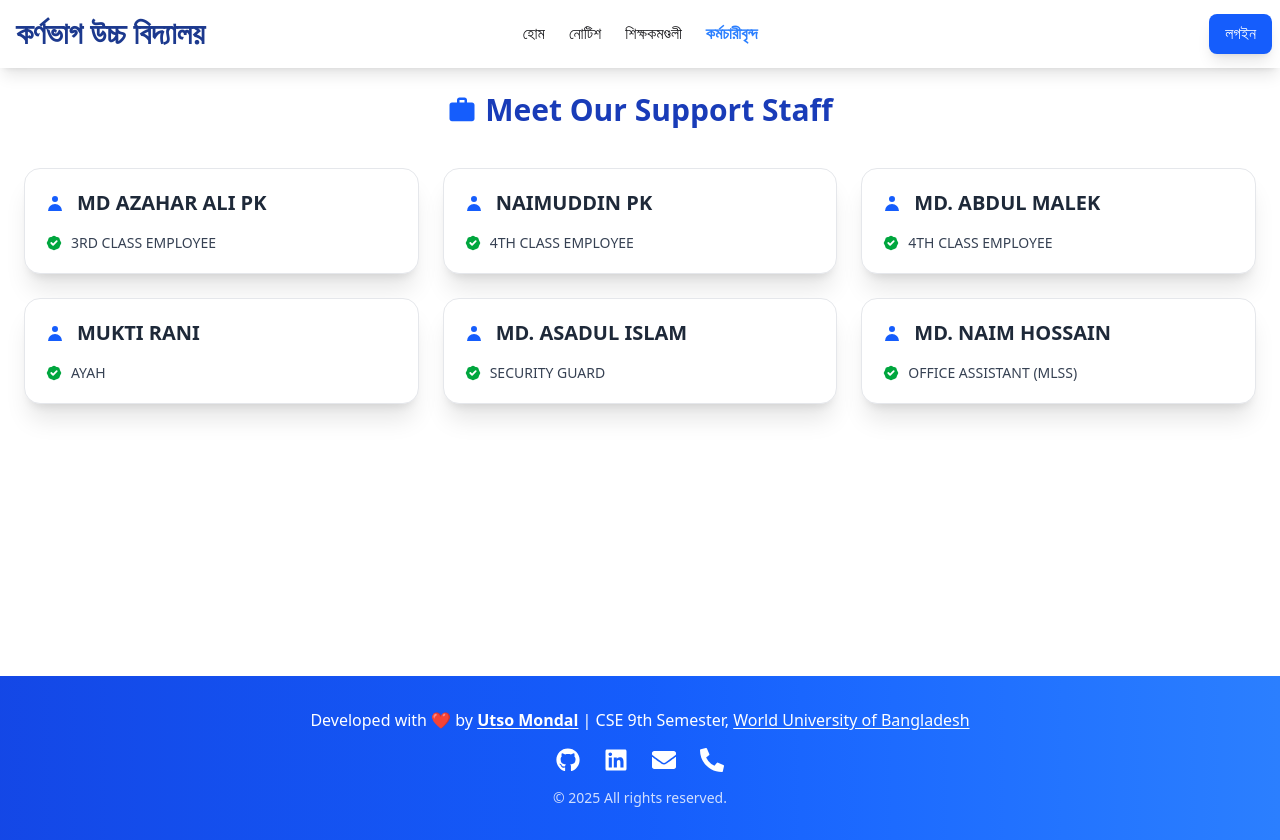
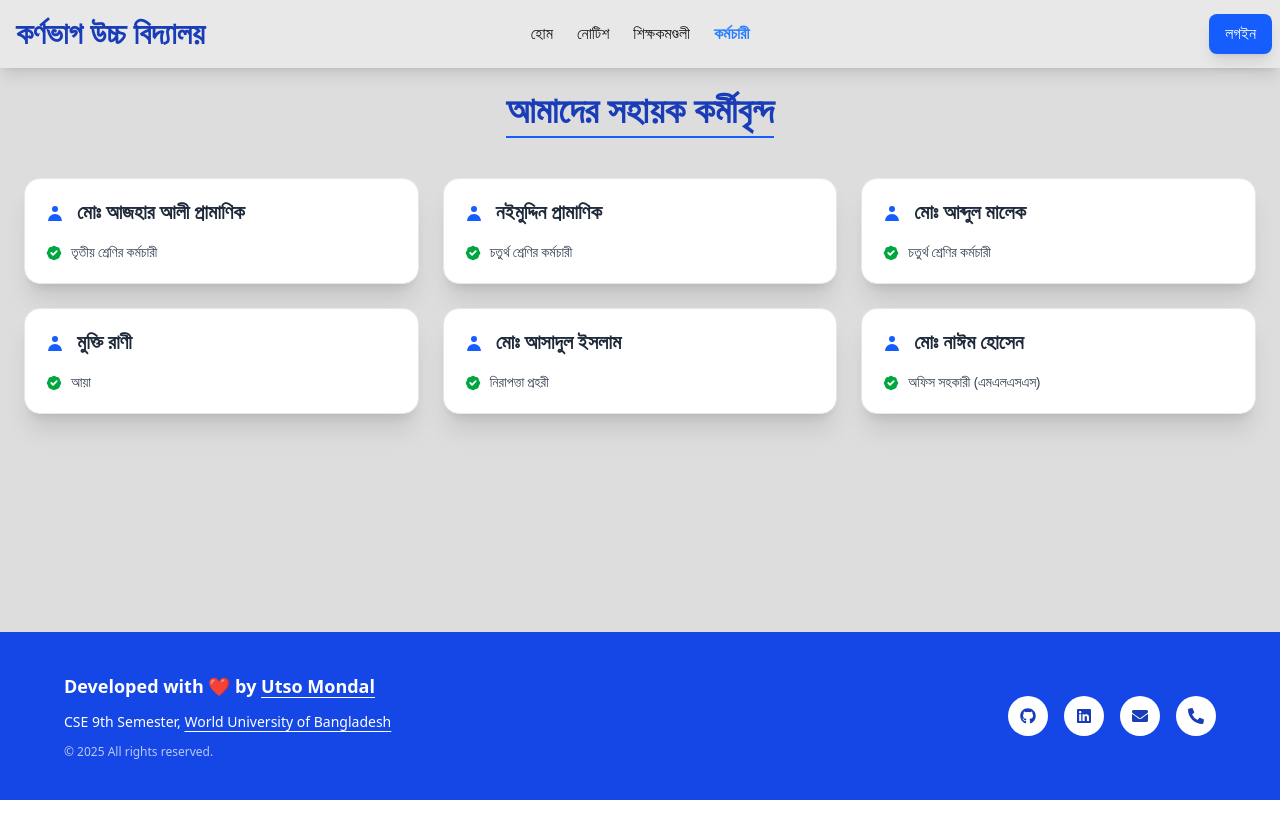
Before and after one commit to utsomondal/karnabhag-high-school, a React (Vite) app: page /staffs in a window 1280 px wide. After the commit the page ends 800 px from the top, so only its background shows below. Built offline with nearby package versions, Linux system fonts and the light colour scheme; no server answers; a web font is replaced by a local one.

Commit message:
eveerything is ok, ready to deploy

```diff
--- a/src/App.jsx
+++ b/src/App.jsx
@@ -4,13 +4,13 @@ import Footer from './components/Footer';
 
 function App() {
   return (
-    <main>
+    <div className="flex flex-col min-h-screen bg-[#DDDDDD] scroll-smooth">
       <Navbar />
-      <div className='container mx-auto'>
+      <main className="flex-1 container mx-auto w-full">
         <Outlet />
-      </div>
+      </main>
       <Footer />
-    </main>
+    </div>
   );
 }
 
--- a/src/Pages/NoticePage.jsx
+++ b/src/Pages/NoticePage.jsx
@@ -1,7 +1,6 @@
 import { useEffect, useState } from "react";
 import { supabase } from "../supabase/supabase";
 import { FaFilePdf } from "react-icons/fa";
-import { GrAnnounce } from "react-icons/gr";
 
 // Convert English digits to Bengali
 const convertToBengaliNumerals = (input) => {
@@ -73,12 +72,11 @@ const NoticePage = () => {
   }, []);
 
   return (
-    <div className="min-h-screen py-10 px-4 sm:px-10 font-noto">
+    <div className="min-h-screen py-10 px-2 sm:px-10 font-noto">
       <div className="flex items-center justify-center mb-10">
-        <h1 className="text-4xl font-bold text-center text-blue-800 font-bengali">
+        <h1 className="text-2xl sm:text-3xl md:text-4xl font-bold text-blue-800 inline-block border-b-2 border-blue-600 pb-1">
           নোটিশ বোর্ড
         </h1>
-        <GrAnnounce className="text-blue-600 text-4xl ml-2" />
       </div>
 
       {loading ? (
@@ -91,7 +89,7 @@ const NoticePage = () => {
         <>
           {/* Table layout for sm and up */}
           <div className="hidden sm:block overflow-x-auto rounded-lg shadow-sm">
-            <table className="w-full min-w-[600px] text-left">
+            <table className="w-full min-w-[600px] bg-[#F5F5F5] text-left">
               <thead>
                 <tr className="bg-blue-600 text-white">
                   <th className="py-3 px-4 text-center">ক্রমিক</th>
--- a/src/components/BasicInfo.jsx
+++ b/src/components/BasicInfo.jsx
@@ -1,6 +1,6 @@
 const BasicInfo = () => {
   return (
-    <div className="bg-white rounded-xl shadow-lg p-8 my-8 border border-gray-400 mx-1 font-bengali">
+    <div className="rounded-xl shadow-lg p-8 my-8 border border-gray-400 mx-1 font-bengali">
       <div className="grid grid-cols-1 md:grid-cols-2 gap-y-4 gap-x-6">
         <div>
           <h3 className="text-lg font-semibold text-gray-800 mb-3">সাধারণ</h3>
@@ -57,7 +57,7 @@ const BasicInfo = () => {
             <span className="text-gray-900">মাধ্যমিক</span>
             <span className="font-medium text-gray-700">বিষয়বস্তু:</span>
             <span className="text-gray-900">
-              ব্যবসায় শিক্ষা, বিজ্ঞান, মানবিক বিদ্যা
+              ব্যবসায় শিক্ষা, বিজ্ঞান, মানবিক
             </span>
             <span className="font-medium text-gray-700">যৌথ শিক্ষা:</span>
             <span className="text-gray-900">মিশ্রিত</span>
--- a/src/components/Footer.jsx
+++ b/src/components/Footer.jsx
@@ -8,54 +8,73 @@ import {
 
 const Footer = () => {
   return (
-    <footer className="bg-gradient-to-r from-blue-700 via-blue-600 to-blue-500 text-white py-8 px-4 mt-10">
-      <div className="max-w-5xl mx-auto text-center space-y-4">
-        <p className="text-base font-medium">
+    <footer className="bg-blue-700 text-white py-10 px-4 mt-10">
+      <div className="max-w-6xl mx-auto grid gap-6 md:grid-cols-2 items-center">
+        {/* Left section */}
+        <div className="text-center md:text-left space-y-3">
+          <p className="text-lg font-semibold">
             Developed with ❤️ by{" "}
-          <a href="https://www.facebook.com/utso.mondal2019/" target="_blank" rel="noopener noreferrer" className="font-semibold underline underline-offset-2">
-            Utso Mondal
-          </a>{" "}
-          | CSE 9th Semester, <a href="https://www.wub.edu.bd/" target="_blank" rel="noopener noreferrer" className="underline underline-offset-2">World University of Bangladesh</a>
-        </p>
-
-        <div className="flex justify-center gap-6 text-2xl">
             <a
-            href="https://github.com/utsomondal"
+              href="https://www.facebook.com/utso.mondal2019/"
               target="_blank"
               rel="noopener noreferrer"
-            className="hover:text-gray-300 transition-all duration-200"
-            title="GitHub"
+              className="underline underline-offset-4 hover:text-gray-300"
             >
-            <FaGithub />
+              Utso Mondal
             </a>
+          </p>
+          <p className="text-sm">
+            CSE 9th Semester,{" "}
             <a
-            href="https://www.linkedin.com/in/utsomondal"
+              href="https://www.wub.edu.bd/"
               target="_blank"
               rel="noopener noreferrer"
-            className="hover:text-gray-300 transition-all duration-200"
-            title="LinkedIn"
+              className="underline underline-offset-4 hover:text-gray-300"
             >
-            <FaLinkedin />
+              World University of Bangladesh
             </a>
-          <a
-            href="mailto:utsomondal2019@gmail.com"
-            className="hover:text-gray-300 transition-all duration-200"
-            title="Email"
-          >
-            <FaEnvelope />
-          </a>
-          <a
-            href="tel:+8801580761282"
-            className="hover:text-gray-300 transition-all duration-200"
-            title="Phone"
-          >
-            <FaPhoneAlt />
-          </a>
+          </p>
+          <p className="text-xs opacity-70">
+            &copy; {new Date().getFullYear()} All rights reserved.
+          </p>
         </div>
 
-        <p className="text-sm opacity-80">
-          &copy; {new Date().getFullYear()} All rights reserved.
-        </p>
+        {/* Right section: social links */}
+        <div className="flex justify-center md:justify-end gap-4">
+          {[
+            {
+              icon: <FaGithub />,
+              href: "https://github.com/utsomondal",
+              title: "GitHub",
+            },
+            {
+              icon: <FaLinkedin />,
+              href: "https://www.linkedin.com/in/utsomondal",
+              title: "LinkedIn",
+            },
+            {
+              icon: <FaEnvelope />,
+              href: "mailto:utsomondal2019@gmail.com",
+              title: "Email",
+            },
+            {
+              icon: <FaPhoneAlt />,
+              href: "tel:+8801580761282",
+              title: "Phone",
+            },
+          ].map(({ icon, href, title }) => (
+            <a
+              key={title}
+              href={href}
+              target="_blank"
+              rel="noopener noreferrer"
+              title={title}
+              className="bg-white text-blue-800 p-3 rounded-full hover:bg-gray-100 transition"
+            >
+              {icon}
+            </a>
+          ))}
+        </div>
       </div>
     </footer>
   );
--- a/src/components/Navbar.jsx
+++ b/src/components/Navbar.jsx
@@ -42,14 +42,14 @@ const Navbar = () => {
           }
           to={"staffs"}
         >
-          কর্মচারীবৃন্দ
+          কর্মচারী
         </NavLink>
       </li>
     </>
   );
   return (
-    <nav>
-      <div className="navbar bg-base-100 shadow-lg">
+    <nav className="bg-[#E8E8E8] sticky top-0 z-50">
+      <div className="navbar shadow-lg">
         <div className="navbar-start">
           <div className="dropdown">
             <div
@@ -82,7 +82,7 @@ const Navbar = () => {
           </div>
           <Link
             to="/"
-            className="text-xl sm:text-2xl md:text-3xl font-bold text-blue-900 whitespace-nowrap ml-2 font-tiro"
+            className="text-xl sm:text-2xl md:text-3xl font-bold text-blue-800 whitespace-nowrap ml-2 font-tiro"
           >
             কর্ণভাগ উচ্চ বিদ্যালয়
           </Link>
--- a/src/components/Staffs.jsx
+++ b/src/components/Staffs.jsx
@@ -4,37 +4,39 @@ import { MdWork } from "react-icons/md";
 
 const staffs = [
   {
-    name: "MD AZAHAR ALI PK",
-    designation: "3RD CLASS EMPLOYEE",
+    name: "মোঃ আজহার আলী প্রামাণিক",
+    designation: "তৃতীয় শ্রেণির কর্মচারী",
   },
   {
-    name: "NAIMUDDIN PK",
-    designation: "4TH CLASS EMPLOYEE",
+    name: "নইমুদ্দিন প্রামাণিক",
+    designation: "চতুর্থ শ্রেণির কর্মচারী",
   },
   {
-    name: "MD. ABDUL MALEK",
-    designation: "4TH CLASS EMPLOYEE",
+    name: "মোঃ আব্দুল মালেক",
+    designation: "চতুর্থ শ্রেণির কর্মচারী",
   },
   {
-    name: "MUKTI RANI",
-    designation: "AYAH",
+    name: "মুক্তি রাণী",
+    designation: "আয়া",
   },
   {
-    name: "MD. ASADUL ISLAM",
-    designation: "SECURITY GUARD",
+    name: "মোঃ আসাদুল ইসলাম",
+    designation: "নিরাপত্তা প্রহরী",
   },
   {
-    name: "MD. NAIM HOSSAIN",
-    designation: "OFFICE ASSISTANT (MLSS)",
+    name: "মোঃ নাঈম হোসেন",
+    designation: "অফিস সহকারী (এমএলএসএস)",
   },
 ];
 
 const Staffs = () => {
   return (
-    <div className="p-6 min-h-[calc(100vh-232px)]">
-      <h1 className="text-3xl font-bold text-center mb-10 text-blue-800 flex items-center justify-center gap-2">
-        <MdWork className="text-blue-600" /> Meet Our Support Staff
-      </h1>
+    <div className="p-6 font-bengali">
+      <div className="mb-10 flex items-center justify-center">
+        <h1 className="text-2xl sm:text-3xl md:text-4xl font-bold text-blue-800 border-b-2 border-blue-600 pb-1">
+          আমাদের সহায়ক কর্মীবৃন্দ
+        </h1>
+      </div>
 
       <div className="grid grid-cols-1 sm:grid-cols-2 md:grid-cols-3 gap-6">
         {staffs.map((staff, index) => (
--- a/src/components/Teacher.jsx
+++ b/src/components/Teacher.jsx
@@ -69,8 +69,8 @@ const Teachers = () => {
         {/* Heading */}
         <h1 className="text-2xl sm:text-3xl md:text-4xl font-bold text-blue-800 inline-block border-b-2 border-blue-600 pb-1 relative">
           আমাদের শিক্ষকমণ্ডলী
-          {/* Positioned cap icon to the right and above */}
-          <MdSchool className="text-blue-600 text-xl sm:text-2xl md:text-3xl absolute top-[-25px] right-[-30px] sm:right-[-35px] md:right-[-40px] rotate-12" />
+          {/* Positioned cap icon to the right and above, closer to title */}
+          <MdSchool className="text-blue-800 text-xl sm:text-2xl md:text-3xl absolute top-[-20px] right-[-10px] sm:right-[-12px] md:right-[-15px] rotate-12" />
         </h1>
       </div>
 
```
Also changed, not shown: src/Pages/Committee.jsx (+25 -13 lines), src/components/CardChief.jsx (+5 -5 lines), 1 other file (tests, documents, lock files or other folders). Lines whose indentation alone changed are shown as unchanged.
